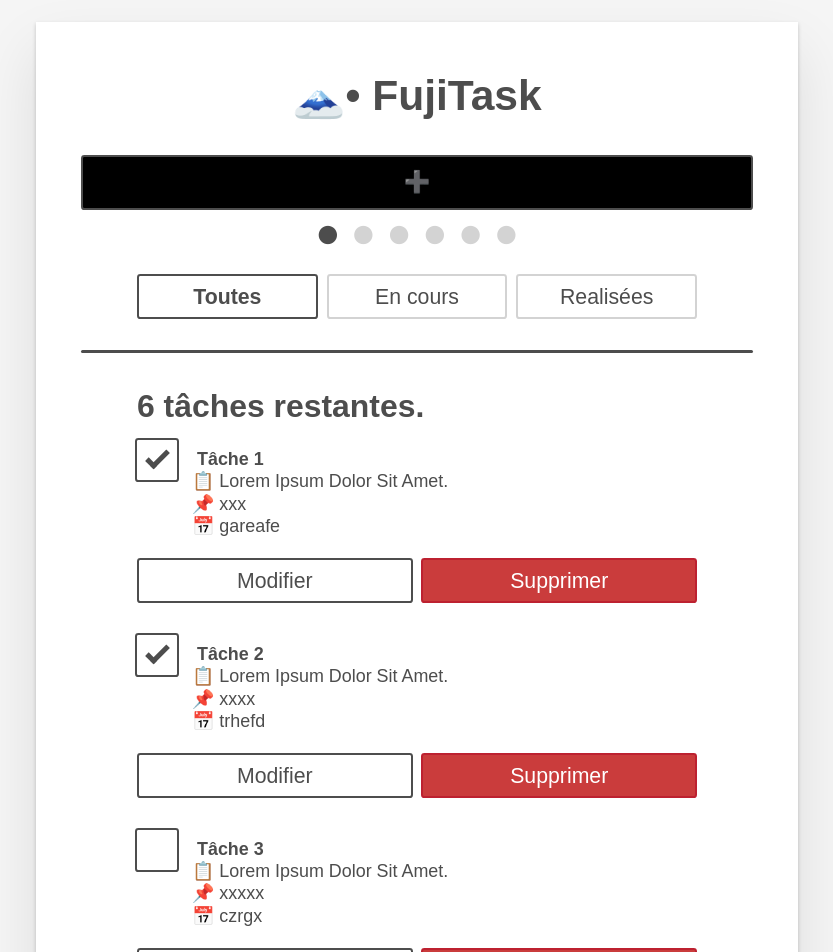
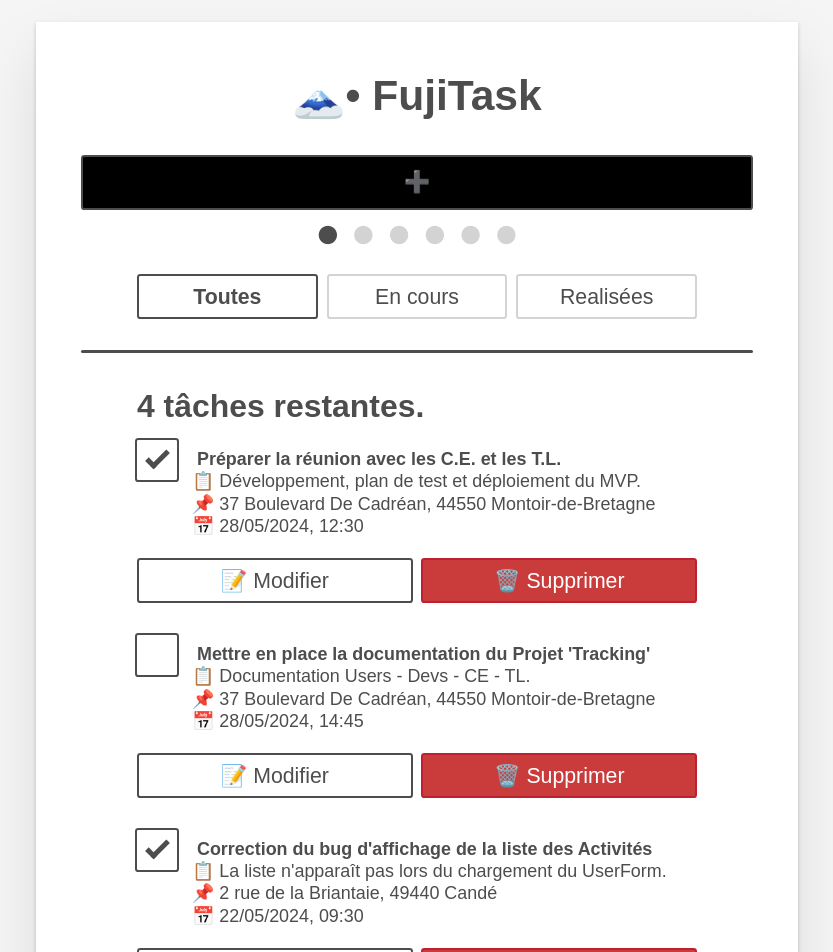
Before and after one commit to AshiikoAR/ToDo-list, a React (Create React App) app: page / in a window 1280 px wide. Shown: the top 952 px of the page, without its empty margins (223-1056 px from the left). Built offline with nearby package versions, Linux system fonts and the light colour scheme.

Commit message:
modified:   src/components/form.js 	modified:   src/components/todo.js 	modified:   src/index.js

```diff
--- a/src/components/form.js
+++ b/src/components/form.js
@@ -40,8 +40,7 @@
 
     function handleSubmit(e) {
         e.preventDefault();
-        const tache = { nom, description, localisation, dateHeure };
-        props.ajtTache(tache);
+        props.ajtTache(nom, description, localisation, dateHeure);
         setNom("");
         setDescription("");
         setLocalisation("");
@@ -50,15 +49,9 @@
     }
 
     function handleKeyPress(e) {
-        if (e.key === "Enter" || e.key === "Tab") {
+        if (e.key === "Tab") {
             e.preventDefault();
             setStep(step + 1);
-        } else if (e.key === "ArrowUp") {
-            e.preventDefault();
-            setStep(Math.max(step - 1, 0));
-        } else if (e.key === "ArrowDown") {
-            e.preventDefault();
-            setStep(Math.min(step + 1, 5));
         }
     }
 
--- a/src/components/todo.js
+++ b/src/components/todo.js
@@ -19,16 +19,25 @@
 
     const aEteModif = usePrevious(estModif);
 
-    function handleChange(e) {
+    function handleChangeNom(e) {
         setNouvNom(e.target.value);
+    }
+
+    function handleChangeDesc(e) {
         setNouvDesc(e.target.value);
+    }
+
+    function handleChangeLoca(e) {
         setNouvLoca(e.target.value);
+    }
+
+    function handleChangeDh(e) {
         setNouvDh(e.target.value);
     }
 
     function handleSubmit(e) {
         e.preventDefault();
-        props.modifTache(props.id, nouvNom);
+        props.modifTache(props.id, nouvNom, nouvDesc, nouvLoca, nouvDh);
         setNouvNom("");
         setNouvDesc("");
         setNouvLoca("");
@@ -39,22 +48,45 @@
     const modifTemplate = (
         <form className="stack-small" onSubmit={handleSubmit}>
             <div className="form-group">
-                <label className="todo-label" htmlFor={props.id}>
-                    <b>Renommer la tâche :</b> {props.nom}
-                </label>
-                <input id={props.id} className="todo-text" type="text" value={nouvNom} onChange={handleChange} ref={editFieldRef} />
-                <label className="todo-label" htmlFor={props.id}>
-                    <b>Modifier la description :</b> {props.description}
-                </label>
-                <input id={props.id} className="todo-text" type="text" value={nouvDesc} onChange={handleChange} ref={editFieldRef} />
-                <label className="todo-label" htmlFor={props.id}>
-                    <b>Modifier la localisation :</b> {props.localisation}
-                </label>
-                <input id={props.id} className="todo-text" type="text" value={nouvLoca} onChange={handleChange} ref={editFieldRef} />
-                <label className="todo-label" htmlFor={props.id}>
-                    <b>Modifier la date/heure :</b> {props.dateHeure}
-                </label>
-                <input id={props.id} className="todo-text" type="text" value={nouvDh} onChange={handleChange} ref={editFieldRef} />
+                <label className="todo-label" htmlFor={props.id}>&#9999;&#65039; &bull; {props.nom}</label>
+                <input
+                    id={props.id}
+                    className="todo-text"
+                    type="text"
+                    value={nouvNom}
+                    onChange={handleChangeNom}
+                    ref={editFieldRef}
+                    placeholder="Renommer la tâche"
+                />
+                <label className="todo-label" htmlFor={props.id}>&#128203; &bull; {props.description}</label>
+                <input
+                    id={props.id}
+                    className="todo-text"
+                    type="text" value={nouvDesc}
+                    onChange={handleChangeDesc}
+                    ref={editFieldRef}
+                    placeholder="Modifier la description"
+                />
+                <label className="todo-label" htmlFor={props.id}>&#128204; &bull; {props.localisation}</label>
+                <input
+                    id={props.id}
+                    className="todo-text"
+                    type="text"
+                    value={nouvLoca}
+                    onChange={handleChangeLoca}
+                    ref={editFieldRef}
+                    placeholder="Modifier la localisation"
+                />
+                <label className="todo-label" htmlFor={props.id}>&#128197; &bull; {props.dateHeure}</label>
+                <input
+                    id={props.id}
+                    className="todo-text"
+                    type="text"
+                    value={nouvDh}
+                    onChange={handleChangeDh}
+                    ref={editFieldRef}
+                    placeholder="Modifier la date/heure"
+                />
             </div>
             <div className="btn-group">
                 <button type="button" className="btn todo-cancel" onClick={() => setModif(false)}>Annuler</button>
@@ -75,8 +107,8 @@
                 </label>
             </div>
             <div className="btn-group">
-                <button type="button" className="btn" onClick={() => setModif(true)} ref={editButtonRef}>Modifier</button>
-                <button type="button" className="btn btn__danger" onClick={() => props.suppTache(props.id)}>Supprimer</button>
+                <button type="button" className="btn" onClick={() => setModif(true)} ref={editButtonRef}>&#128221; Modifier</button>
+                <button type="button" className="btn btn__danger" onClick={handleDeleteClick}>&#128465;&#65039; Supprimer</button>
             </div>
         </div>
     );
@@ -89,5 +121,12 @@
         }
     }, [aEteModif, estModif]);
 
+    function handleDeleteClick() {
+        const isConfirmed = window.confirm("Êtes-vous sûr de vouloir supprimer cette tâche ?");
+        if (isConfirmed) {
+            props.suppTache(props.id);
+        }
+    }
+
     return <li className="todo">{estModif ? modifTemplate : voirTemplate}</li>;
 }
--- a/src/index.js
+++ b/src/index.js
@@ -6,12 +6,33 @@
 
 
 const DATA = [
-  { id: "todo-0", nom: "Tâche 1", description: "Lorem Ipsum Dolor Sit Amet.", localisation: "xxx", dateHeure:"gareafe", completed: true },
-  { id: "todo-1", nom: "Tâche 2", description: "Lorem Ipsum Dolor Sit Amet.", localisation: "xxxx", dateHeure:"trhefd", completed: true },
-  { id: "todo-2", nom: "Tâche 3", description: "Lorem Ipsum Dolor Sit Amet.", localisation: "xxxxx", dateHeure:"czrgx", completed: false },
-  { id: "todo-3", nom: "Tâche 4", description: "Lorem Ipsum Dolor Sit Amet.", localisation: "xxxxxx", dateHeure:"zrhcsgcser", completed: false },
-  { id: "todo-4", nom: "Tâche 5", description: "Lorem Ipsum Dolor Sit Amet.", localisation: "xxxxxxx", dateHeure:"czrcfse", completed: false },
-  { id: "todo-5", nom: "Tâche 6", description: "Lorem Ipsum Dolor Sit Amet.", localisation: "xxxxxxxx", dateHeure:"zrffxz", completed: true },
+  { id: "todo-0",
+    nom: "Préparer la réunion avec les C.E. et les T.L.",
+    description: "Développement, plan de test et déploiement du MVP.",
+    localisation: "37 Boulevard De Cadréan, 44550 Montoir-de-Bretagne",
+    dateHeure:"28/05/2024, 12:30",
+    completed: true },
+
+  { id: "todo-1",
+    nom: "Mettre en place la documentation du Projet 'Tracking'",
+    description: "Documentation Users - Devs - CE - TL.",
+    localisation: "37 Boulevard De Cadréan, 44550 Montoir-de-Bretagne",
+    dateHeure:"28/05/2024, 14:45",
+    completed: false },
+
+  { id: "todo-2",
+    nom: "Correction du bug d'affichage de la liste des Activités",
+    description: "La liste n'apparaît pas lors du chargement du UserForm.",
+    localisation: "2 rue de la Briantaie, 49440 Candé",
+    dateHeure:"22/05/2024, 09:30",
+    completed: true },
+
+  { id: "todo-3",
+    nom: "Créer une application de Gestion des Temps d'Activité",
+    description: "Suivre le cahier des charges transmit par mail.",
+    localisation: "Trignac, Loire-Atlantique, France",
+    dateHeure:"30/06/2024, 00:00",
+    completed: false },
 ];
 
 const root = ReactDOM.createRoot(document.getElementById("root"));
```
